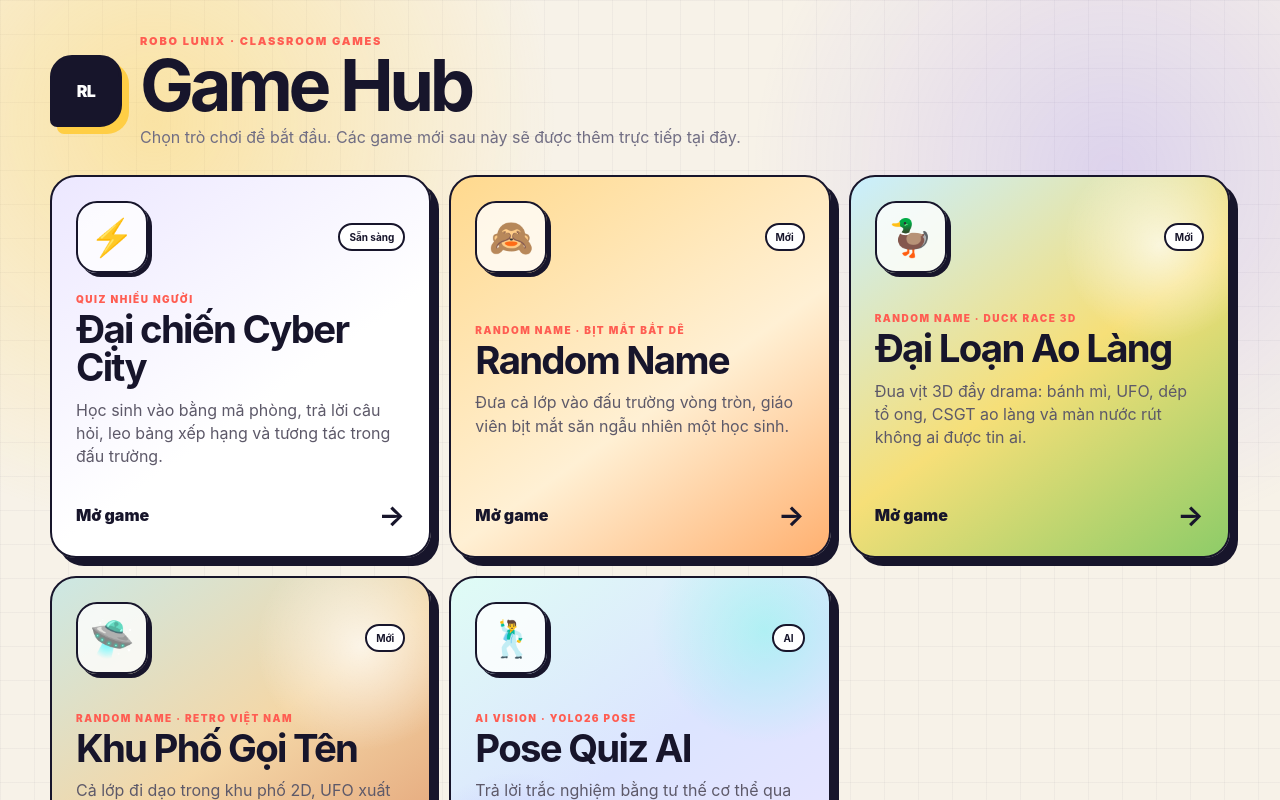
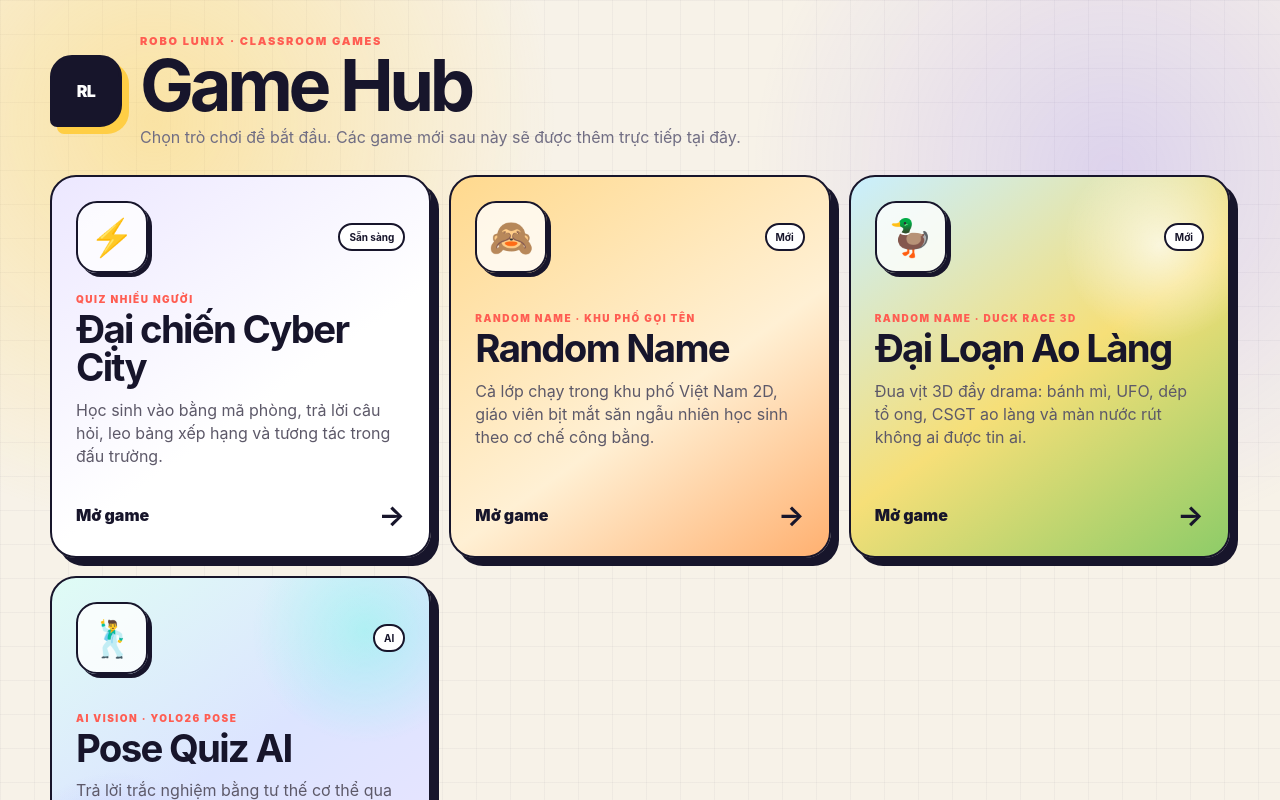
Before and after one commit to VanLung/Mini-Game, a Next.js app: page / in a window 1280 px wide. Shown: the top 800 px of the page. Built offline with nearby package versions, Linux system fonts and the light colour scheme.

Commit message:
refactor: consolidate Random Name game hub card

```diff
--- a/app/page.tsx
+++ b/app/page.tsx
@@ -12,9 +12,9 @@ const games = [
   },
   {
     href: "/random-name",
-    eyebrow: "RANDOM NAME · BỊT MẮT BẮT DÊ",
+    eyebrow: "RANDOM NAME · KHU PHỐ GỌI TÊN",
     title: "Random Name",
-    description: "Đưa cả lớp vào đấu trường vòng tròn, giáo viên bịt mắt săn ngẫu nhiên một học sinh.",
+    description: "Cả lớp chạy trong khu phố Việt Nam 2D, giáo viên bịt mắt săn ngẫu nhiên học sinh theo cơ chế công bằng.",
     icon: "🙈",
     className: "hub-card random",
     status: "Mới",
@@ -26,15 +26,6 @@ const games = [
     description: "Đua vịt 3D đầy drama: bánh mì, UFO, dép tổ ong, CSGT ao làng và màn nước rút không ai được tin ai.",
     icon: "🦆",
     className: "hub-card duck",
-    status: "Mới",
-  },
-  {
-    href: "/street-random",
-    eyebrow: "RANDOM NAME · RETRO VIỆT NAM",
-    title: "Khu Phố Gọi Tên",
-    description: "Cả lớp đi dạo trong khu phố 2D, UFO xuất hiện và tóm ngẫu nhiên học sinh lên bảng theo cơ chế công bằng.",
-    icon: "🛸",
-    className: "hub-card street",
     status: "Mới",
   },
   {
```
